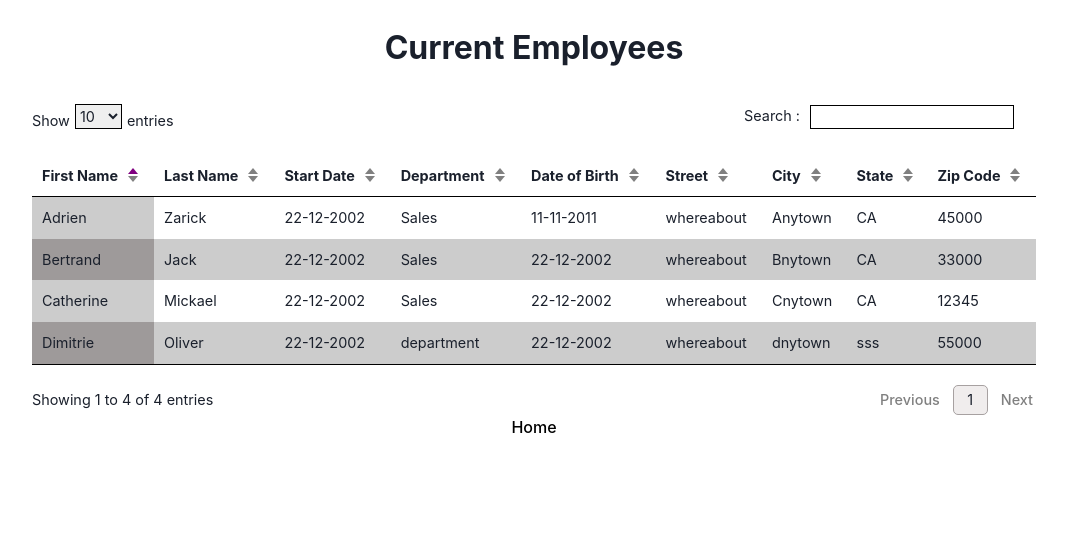
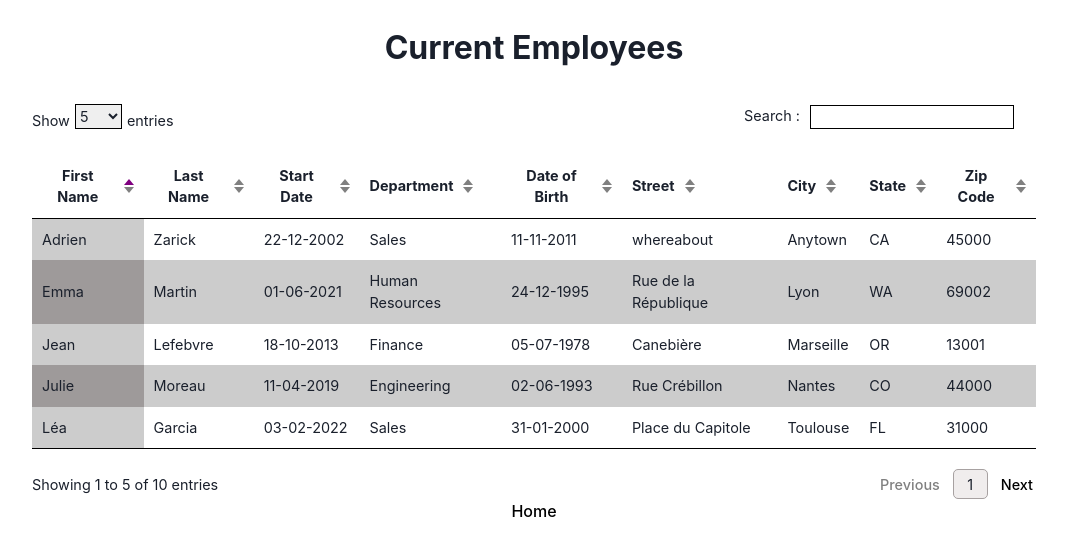
Before and after one commit to nicolascastro33/Dev_App_Projet_n_14, a React (Vite) app: page /employees in a window 1280 px wide. Shown: the top 556 px of the page, without its empty margins (106-1173 px from the left). Built offline with nearby package versions, Linux system fonts and the light colour scheme.

Commit message:
Adding a reset function for the Home page form

```diff
--- a/src/components/AutoCompleteAdressForm/auto-complete.hook.ts
+++ b/src/components/AutoCompleteAdressForm/auto-complete.hook.ts
@@ -1,4 +1,4 @@
-import { PropsWithChildren, useRef, useState } from 'react'
+import { PropsWithChildren, useEffect, useRef, useState } from 'react'
 import { useOutsideClick } from './utils/use-outside-click'
 import { AutoCompleteKeyPress } from './keypress/auto-complete-keypress.controller'
 
@@ -13,6 +13,7 @@ interface Props extends PropsWithChildren<any> {
   delay?: number
   source?: (props?: any) => any
   onChange?: (location: any) => void
+  resetData?: boolean
 }
 
 const defaultProps = {
@@ -32,6 +33,18 @@ export default function useAutoComplete(props: Props = defaultProps) {
     state: '',
     zipCode: '',
   })
+
+  useEffect(() => {
+    if (props.resetData) {
+      setTextValue('')
+      setAddress({
+        street: '',
+        city: '',
+        state: '',
+        zipCode: '',
+      })
+    }
+  }, [props.resetData])
 
   function delayInvoke(cb: () => void) {
     if (myTimeout) {
--- a/src/components/AutoCompleteAdressForm/index.tsx
+++ b/src/components/AutoCompleteAdressForm/index.tsx
@@ -5,8 +5,10 @@ import './style.css'
 
 export default function AutoCompleteAddressForm({
   AddressApi,
+  resetData,
 }: {
   AddressApi: (searchTerm: string) => Promise<any[]>
+  resetData: boolean
 }) {
   const {
     bindInput,
@@ -20,6 +22,7 @@ export default function AutoCompleteAddressForm({
   } = useAutoComplete({
     onChange: (value) => console.log(value),
     source: (searchTerm) => AddressApi(searchTerm),
+    resetData,
   })
 
   return (
@@ -55,17 +58,30 @@ export default function AutoCompleteAddressForm({
 
       <label htmlFor="street">Street</label>
       <input
+        type="text"
         name="street"
         value={address.street}
         {...bindOtherInputs}
         required
       />
       <label htmlFor="city">City</label>
-      <input name="city" value={address.city} {...bindOtherInputs} required />
+      <input
+        name="city"
+        type="text"
+        value={address.city}
+        {...bindOtherInputs}
+        required
+      />
       <label htmlFor="state">State</label>
-      <SelectMenu type="state" optionsProps={states} value={address.state} />
+      <SelectMenu
+        type="state"
+        optionsProps={states}
+        value={address.state}
+        resetData={resetData}
+      />
       <label htmlFor="zipCode">Zip Code</label>
       <input
+        type="text"
         name="zipCode"
         value={address.zipCode}
         {...bindOtherInputs}
--- a/src/components/DatePicker/date-picker.tsx
+++ b/src/components/DatePicker/date-picker.tsx
@@ -18,7 +18,7 @@ import { TUseDatePicker } from './date-picker.hook'
 import { DatePickerKeyPress } from './keypress/keypress-controller/date-picker.keypress'
 import { DatePickerContext } from './Provider'
 
-export const DatePicker = ({ required, name, id }: TDatePickerLayoutProps) => {
+export const DatePicker = ({ required, name, id, resetData }: TDatePickerLayoutProps) => {
   const {
     isOpen,
     close,
@@ -39,6 +39,9 @@ export const DatePicker = ({ required, name, id }: TDatePickerLayoutProps) => {
   const ref = useOutsideClick(close)
   const pickerHeaderMonthId = useId()
 
+  useEffect(() => {
+    if(resetData)eraseDate()
+  },[resetData])
 
   useEffect(() => {
     if (isOpen) {
--- a/src/components/DatePicker/main.tsx
+++ b/src/components/DatePicker/main.tsx
@@ -8,10 +8,11 @@ export const DatePicker = ({
   required,
   name,
   id,
+  resetData
 }: TDatePickerProps) => {
   return (
     <Provider maxDate={maxDate} minDate={minDate}>
-      <DatePickerLayout required={required} name={name} id={id} />
+      <DatePickerLayout required={required} name={name} id={id} resetData={resetData}/>
     </Provider>
   )
 }
--- a/src/components/DatePicker/types/date-picker.types.ts
+++ b/src/components/DatePicker/types/date-picker.types.ts
@@ -4,6 +4,7 @@ export type TDatePickerProps = {
   required: boolean | undefined
   minDate: undefined | Date
   maxDate: undefined | Date
+  resetData:boolean
 }
 
 export type TDatePickerLayoutProps = Omit<TDatePickerProps, 'minDate' | 'maxDate'>
--- a/src/components/SelectMenu/index.tsx
+++ b/src/components/SelectMenu/index.tsx
@@ -7,6 +7,7 @@ export type TSelectMenu = {
   optionsProps: SelectMenuOptionsType
   type: string
   value?: string
+  resetData: boolean
 }
 
 export type SelectMenuOptionsType = {
@@ -14,7 +15,7 @@ export type SelectMenuOptionsType = {
   abbreviation: string
 }[]
 
-function SelectMenu({ optionsProps, type, value }: TSelectMenu) {
+function SelectMenu({ optionsProps, type, value, resetData }: TSelectMenu) {
   const {
     activeMenu,
     ref,
@@ -27,6 +28,7 @@ function SelectMenu({ optionsProps, type, value }: TSelectMenu) {
   } = useSelectMenu({
     optionsProps,
     value,
+    resetData,
   })
 
   return (
--- a/src/components/SelectMenu/select-menu.hook.ts
+++ b/src/components/SelectMenu/select-menu.hook.ts
@@ -6,6 +6,7 @@ interface Props extends PropsWithChildren<any> {
   opened?: boolean
   optionsProps?: SelectMenuOptionsType
   value?: string
+  resetData?: boolean
 }
 
 const defaultProps = {
@@ -20,6 +21,10 @@ export function useSelectMenu(props: Props = defaultProps) {
   const [options, setOptions] = useState<SelectMenuOptionsType>(
     props.optionsProps!
   )
+
+  useEffect(() => {
+    if (props.resetData) setSelectedItem(null)
+  }, [props.resetData])
 
   useEffect(() => {
     if (props.value) setSelectedItem(props.value)
--- a/src/data/fake-employee.data.ts
+++ b/src/data/fake-employee.data.ts
@@ -13,38 +13,110 @@ export const fakeEmployeeData = [
   },
   {
     id: '2',
-    firstName: 'Bertrand',
-    lastName: 'Jack',
-    dateOfBirth: '22-12-2002',
-    city: 'Bnytown',
-    street: 'whereabout',
-    state: 'CA',
-    zipCode: '33000',
-    department: 'Sales',
-    startDate: '22-12-2002',
+    firstName: 'Sophie',
+    lastName: 'Loret',
+    dateOfBirth: '08-04-1992',
+    city: 'Newville',
+    street: 'Main Street',
+    state: 'NY',
+    zipCode: '10001',
+    department: 'Marketing',
+    startDate: '05-05-2015',
   },
   {
     id: '3',
-    firstName: 'Catherine',
-    lastName: 'Mickael',
-    dateOfBirth: '22-12-2002',
-    city: 'Cnytown',
-    street: 'whereabout',
+    firstName: 'Pierre',
+    lastName: 'Dupont',
+    dateOfBirth: '17-03-1981',
+    city: 'Paris',
+    street: 'Rue de la Paix',
     state: 'CA',
-    zipCode: '12345',
-    department: 'Sales',
-    startDate: '22-12-2002',
+    zipCode: '75008',
+    department: 'Engineering',
+    startDate: '12-09-2018',
   },
   {
     id: '4',
-    firstName: 'Dimitrie',
-    lastName: 'Oliver',
-    dateOfBirth: '22-12-2002',
-    city: 'dnytown',
-    street: 'whereabout',
-    state: 'sss',
-    zipCode: '55000',
-    department: 'department',
-    startDate: '22-12-2002',
+    firstName: 'Emma',
+    lastName: 'Martin',
+    dateOfBirth: '24-12-1995',
+    city: 'Lyon',
+    street: 'Rue de la République',
+    state: 'WA',
+    zipCode: '69002',
+    department: 'Human Resources',
+    startDate: '01-06-2021',
   },
-]
+  {
+    id: '5',
+    firstName: 'Jean',
+    lastName: 'Lefebvre',
+    dateOfBirth: '05-07-1978',
+    city: 'Marseille',
+    street: 'Canebière',
+    state: 'OR',
+    zipCode: '13001',
+    department: 'Finance',
+    startDate: '18-10-2013',
+  },
+  {
+    id: '6',
+    firstName: 'Léa',
+    lastName: 'Garcia',
+    dateOfBirth: '31-01-2000',
+    city: 'Toulouse',
+    street: 'Place du Capitole',
+    state: 'FL',
+    zipCode: '31000',
+    department: 'Sales',
+    startDate: '03-02-2022',
+  },
+  {
+    id: '7',
+    firstName: 'Paul',
+    lastName: 'Bertrand',
+    dateOfBirth: '14-09-1987',
+    city: 'Nice',
+    street: 'Promenade des Anglais',
+    state: 'TX',
+    zipCode: '06000',
+    department: 'Marketing',
+    startDate: '25-08-2017',
+  },
+  {
+    id: '8',
+    firstName: 'Julie',
+    lastName: 'Moreau',
+    dateOfBirth: '02-06-1993',
+    city: 'Nantes',
+    street: 'Rue Crébillon',
+    state: 'CO',
+    zipCode: '44000',
+    department: 'Engineering',
+    startDate: '11-04-2019',
+  },
+  {
+    id: '9',
+    firstName: 'Thomas',
+    lastName: 'Fournier',
+    dateOfBirth: '29-10-1975',
+    city: 'Strasbourg',
+    street: 'Grande Île',
+    state: 'GA',
+    zipCode: '67000',
+    department: 'Human Resources',
+    startDate: '07-07-2014',
+  },
+  {
+    id: '10',
+    firstName: 'Manon',
+    lastName: 'Roux',
+    dateOfBirth: '19-08-1998',
+    city: 'Bordeaux',
+    street: 'Rue Sainte-Catherine',
+    state: 'VA',
+    zipCode: '33000',
+    department: 'Finance',
+    startDate: '16-03-2020',
+  },
+];
--- a/src/pages/Employees/employees.layout.tsx
+++ b/src/pages/Employees/employees.layout.tsx
@@ -21,7 +21,7 @@ function EmployeesLayout() {
     { title: 'State', field: 'state' },
     { title: 'Zip Code', field: 'zipCode' },
   ]
-  const entries = [10, 25, 50, 100]
+  const entries = [5, 10, 25, 50, 100]
 
   const employeeNode: ReactNode = (() => {
     switch (viewModel.info.type) {
--- a/src/pages/Home/home-controller.tsx
+++ b/src/pages/Home/home-controller.tsx
@@ -12,10 +12,19 @@ function HomeController() {
   const [isLoading, setIsLoading] = useState<boolean>(false)
   const [error, setError] = useState<boolean>(false)
   const [isModalOpened, setIsModalOpened] = useState<boolean>(false)
+  const [resetForm, setResetForm] = useState<boolean>(false)
   const dispatch = useDispatch<AppDispatch>()
   const { autocompleteApi } = useContext<TMainContext>(
     MainContext as Context<TMainContext>
   )
+
+  const reset = (e: any) => {
+    e.target.reset()
+    setTimeout(() => {
+      setResetForm(true)
+    }, 100)
+    setResetForm(false)
+  }
 
   const saveEmployee = (e: any): void => {
     e.preventDefault()
@@ -49,7 +58,7 @@ function HomeController() {
           setIsLoading(false)
           setError(false)
           setIsModalOpened(true)
-          e.target.reset()
+          reset(e)
         })
     }
   }
@@ -68,6 +77,7 @@ function HomeController() {
         isLoading={isLoading}
         errorSaving={error}
         autocompleteApi={autocompleteApi}
+        resetForm={resetForm}
       />
     </>
   )
--- a/src/pages/Home/home.layout.tsx
+++ b/src/pages/Home/home.layout.tsx
@@ -8,12 +8,15 @@ function HomeLayout({
   saveEmployee,
   isLoading,
   errorSaving,
-  autocompleteApi
+  autocompleteApi,
+  resetForm
 }: {
   saveEmployee(e: any): void
   isLoading: boolean
   errorSaving: boolean
-  autocompleteApi : (searchTerm: string) => Promise<any[]>
+  autocompleteApi: (searchTerm: string) => Promise<any[]>
+  resetForm:boolean
+
 }) {
   return (
     <main>
@@ -42,6 +45,7 @@ function HomeLayout({
             required={true}
             minDate={new Date('1980-01-01')}
             maxDate={new Date()}
+            resetData={resetForm}
           />
           <label htmlFor="startDate">Start Date</label>
           <DatePicker
@@ -50,11 +54,13 @@ function HomeLayout({
             required={true}
             minDate={new Date('1980-01-01')}
             maxDate={new Date()}
+            resetData={resetForm}
+
           />
-          <AutoCompleteAddressForm AddressApi={autocompleteApi} />
+          <AutoCompleteAddressForm AddressApi={autocompleteApi} resetData={resetForm}/>
 
           <label htmlFor="department">Department</label>
-          <SelectMenu type="department" optionsProps={departments} />
+          <SelectMenu type="department" optionsProps={departments} resetData={resetForm}/>
           <div className="buttonWrapper">
             <button className="saveEmployeeButton" type="submit">
               Save
```
